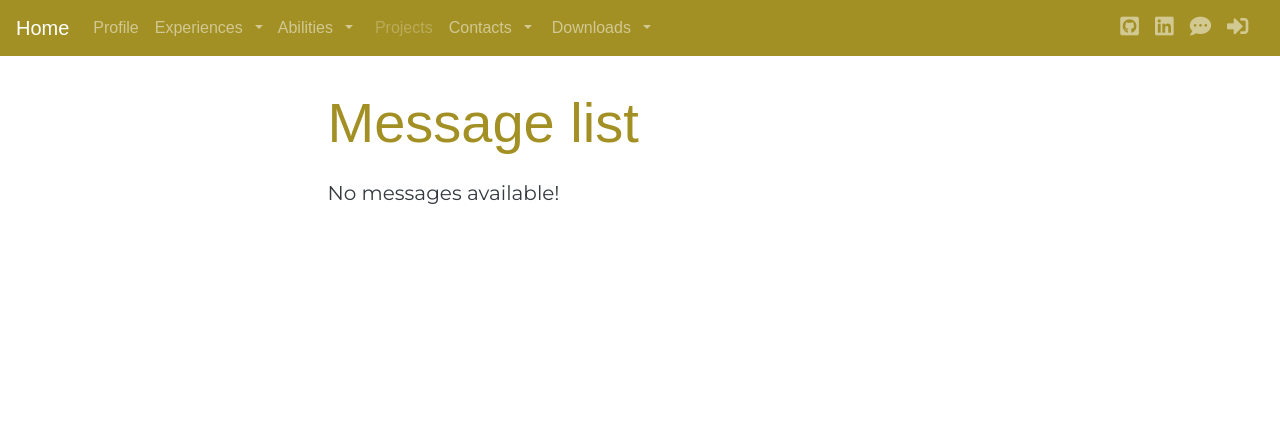
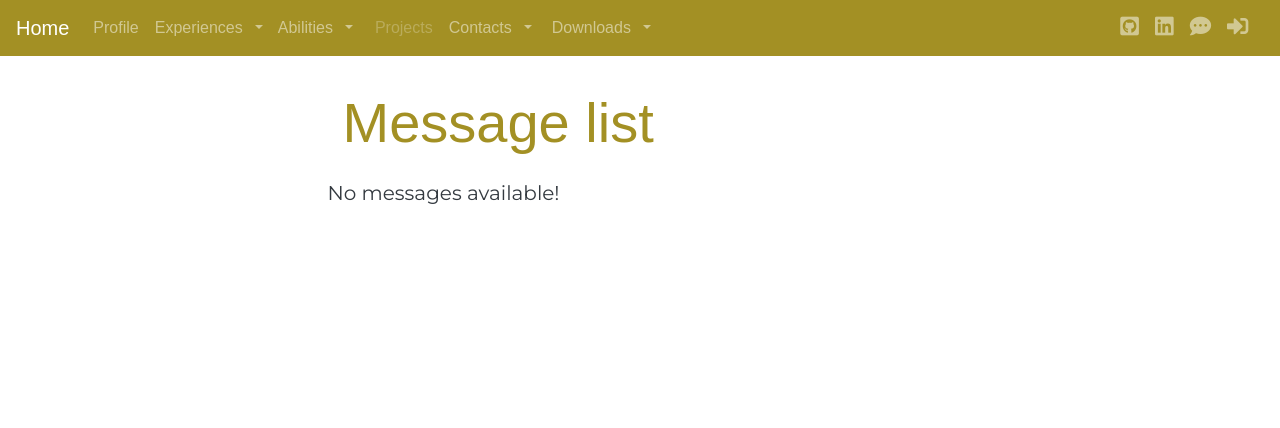
Before and after one commit to TomRichtr/my_personal_website, a Django app: page /message/list/ in a window 1280 px wide. Shown: the top 428 px of the page. Run offline with Django 3.2, Linux system fonts and the light colour scheme; data that the repository does not hold is empty; some libraries are stand-ins or nearby versions; some web fonts are replaced.

Commit message:
Update message_list.html

```diff
--- a/templates/message/message_list.html
+++ b/templates/message/message_list.html
@@ -4,8 +4,10 @@
 <div class="row">
   <div class="col-sm-3"></div>
   <div class="col-sm">
-    <div class="jumbotron jumbotron-fluid jumbotron-message" id="jumbotron-message">
-      <h1 class="display-4">Message list</h1>
+    <div class="container">
+      <div class="jumbotron jumbotron-fluid" id="jumbotron-message">
+        <h1 class="display-4">Message list</h1>
+      </div>
     </div>
   </div>
   <div class="col-sm-3"></div>
```
